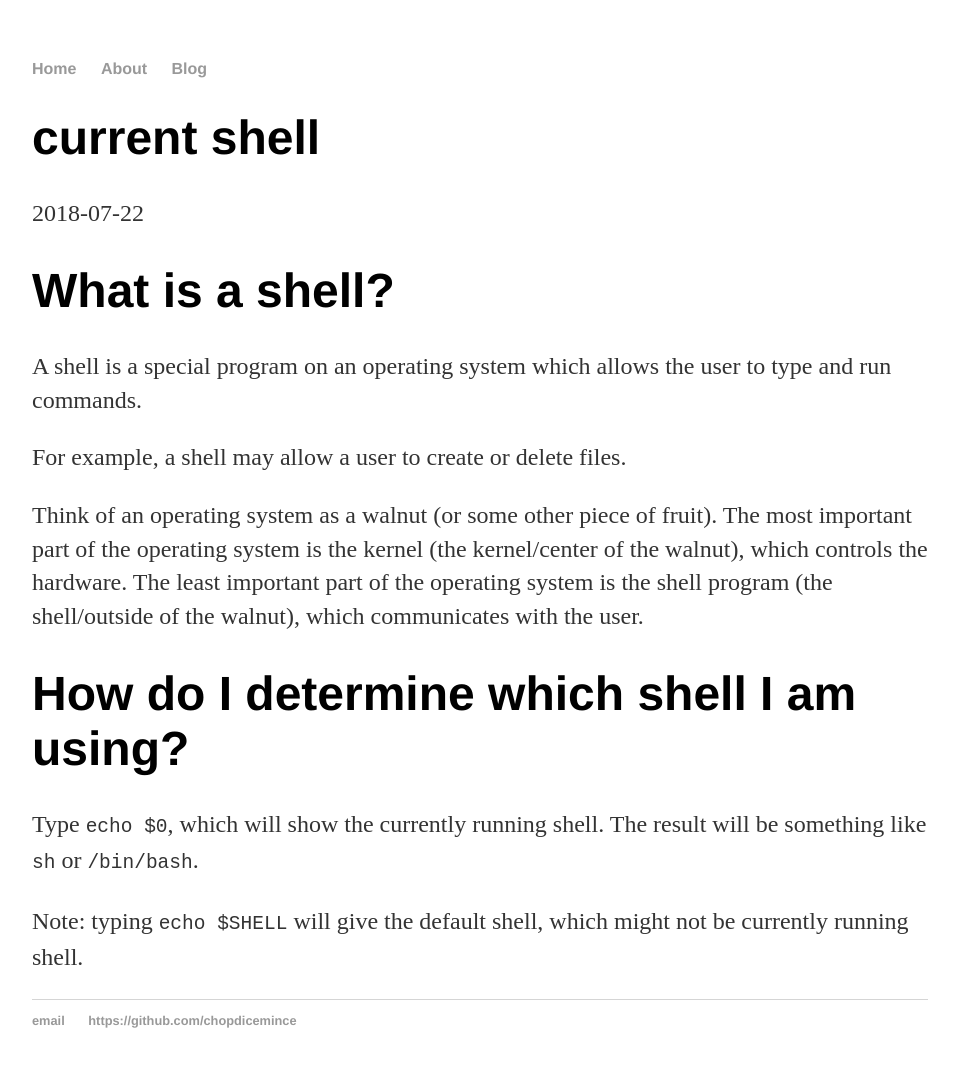
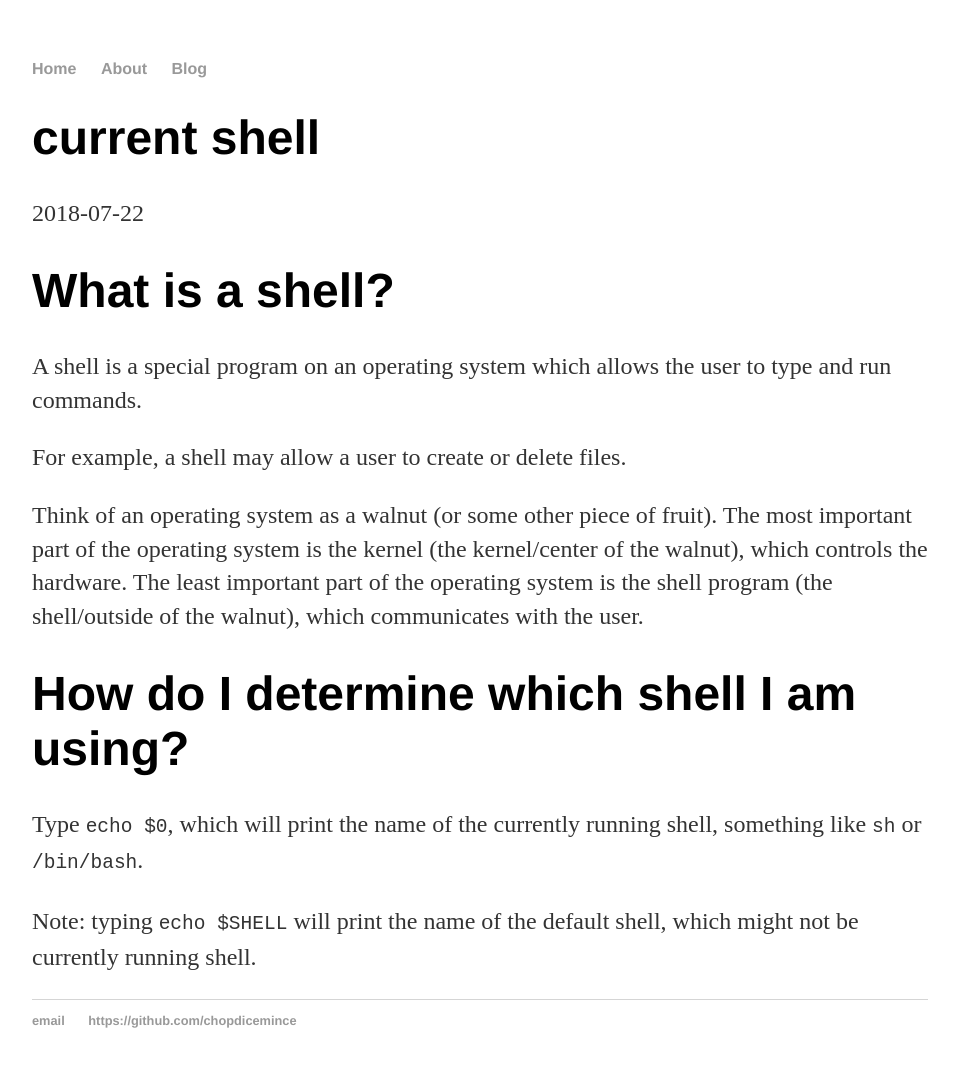
Before and after one commit to chopdicemince/chopdicemince.github.io, a Jekyll site: the page built from _posts/2018-07-22-current-shell.md, in a window 1280 px wide. Shown: the whole page, without its empty margins (160-1119 px from the left). Built offline with Jekyll 4.4.1, drawn with Linux system fonts in a browser that asks for light colours.

Commit message:
Change text

````diff
--- a/_posts/2018-07-22-current-shell.md
+++ b/_posts/2018-07-22-current-shell.md
@@ -14,6 +14,6 @@ Think of an operating system as a walnut (or some other piece of fruit). The mos
 
 # How do I determine which shell I am using?
 
-Type ```echo $0```, which will show the currently running shell. The result will be something like ```sh``` or ```/bin/bash```.
+Type ```echo $0```, which will print the name of the currently running shell, something like ```sh``` or ```/bin/bash```.
 
-Note: typing ```echo $SHELL``` will give the default shell, which might not be currently running shell.
+Note: typing ```echo $SHELL``` will print the name of the default shell, which might not be currently running shell.
````
